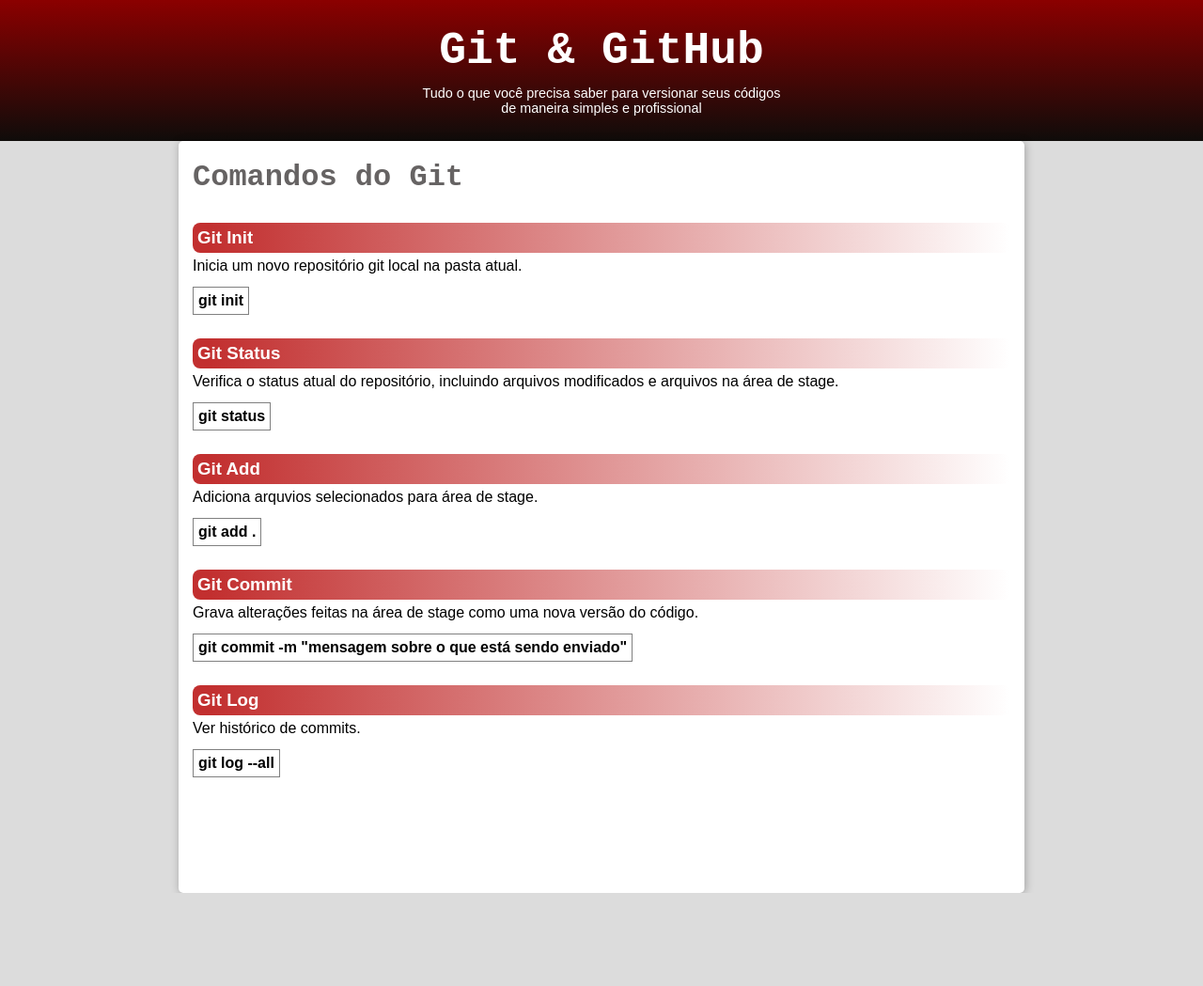
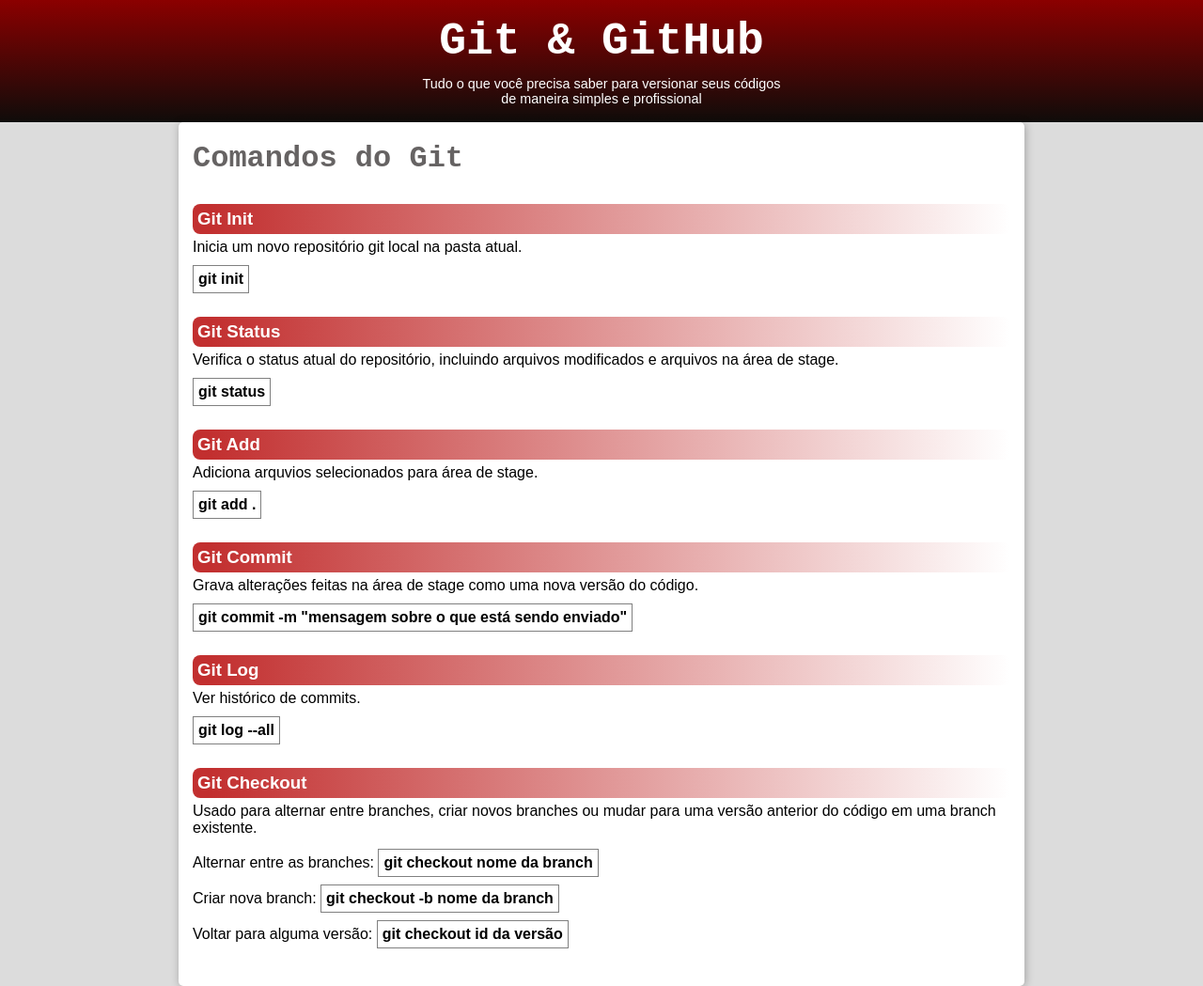
Before and after one commit to lucas-aguiar33/aula-de-git, a plain HTML site: page index.html in a window 1280 px wide. Shown: the whole page at 94% size. Before the commit the page ends 950 px from the top, so only its background shows below. Drawn offline with Linux system fonts and the light colour scheme.

Commit message:
Adicionando o comando git checkout

```diff
--- a/css/style.css
+++ b/css/style.css
@@ -14,7 +14,7 @@ body {
 }
 
 header {
-    height:150px;
+    height:130px;
     background: linear-gradient(180deg, darkred, rgb(15, 12, 10));
     color:white;
 
@@ -39,9 +39,7 @@ header > p {
 
 main {
     background-color: white;
-    height:100vh;
     max-width: 900px;
-    width:100%;
     margin:auto;
     padding:20px 15px;
     border-radius:5px;
@@ -76,7 +74,7 @@ section#container-comandos > div.comando > p{
     margin: 5px 0px;
 }
 
-section#container-comandos > div.comando > p.p-comando {
+p.p-comando {
     display: inline-block;
     font-weight: bold;
     border:1px solid gray;
--- a/index.html
+++ b/index.html
@@ -45,6 +45,28 @@
                 <p>Ver histórico de commits.</p>
                 <p class="p-comando">git log --all</p>
             </div>
+
+            <div class="comando">
+                <h3>Git Checkout</h3>
+                <p>Usado para alternar entre branches, criar novos branches ou mudar para uma versão anterior do código em uma branch existente.</p>
+                <div>
+                    Alternar entre as branches:
+                    <p class="p-comando">git checkout nome da branch</p>
+                </div>
+                <div>
+                    Criar nova branch:
+                    <p class="p-comando">git checkout -b nome da branch</p>
+                </div>
+                <div>
+                    Voltar para alguma versão:
+                    <p class="p-comando">git checkout id da versão </p>
+                </div>
+
+            </div>
+
+
+
+
         </section>
     </main>
 
```
